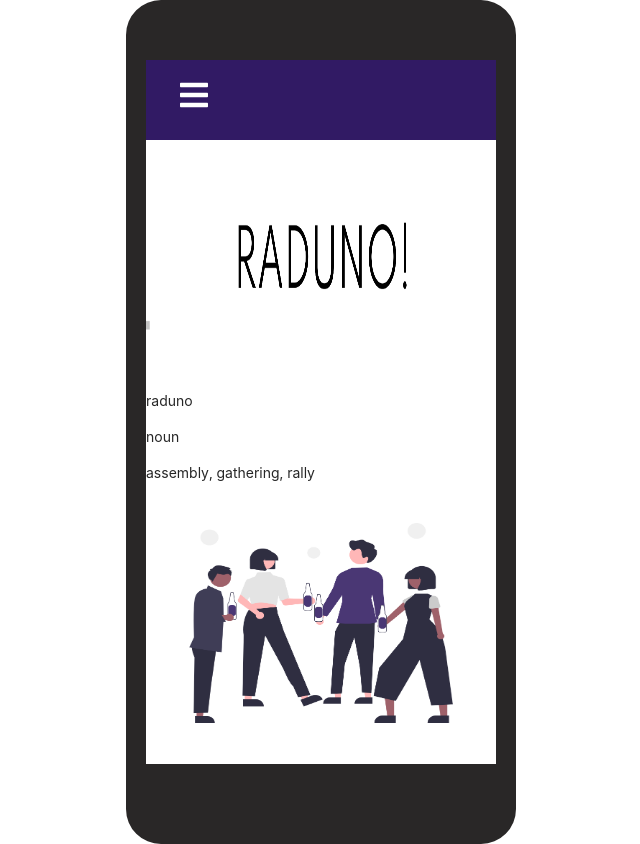
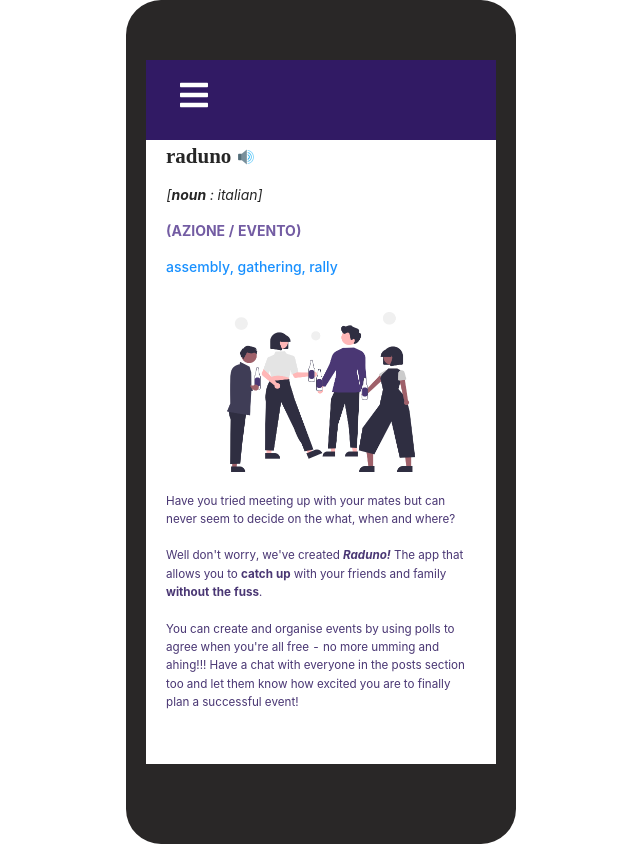
Before and after one commit to SchoolOfCode/final-project-front-end-hexcode, a React app: page /homepage in a window 1280 px wide. Shown: the whole page, without its empty margins (319-959 px from the left). Built offline with nearby package versions, Linux system fonts and the light colour scheme.

Commit message:
added content to the homepage and did some styling

```diff
--- a/src/pages/homePage.css
+++ b/src/pages/homePage.css
@@ -13,3 +13,48 @@ img.havingfun {
     height: 200px;
     width: 350px;
 }
+
+.definition {
+    margin-left: 20px;
+}
+
+.titleandSpeaker {
+    display: inline-flex;
+}
+
+.radunoTitle {
+    font-family: "Times New Roman", Times, serif;
+    font-weight: bold;
+}
+
+.speaker {
+    font-size: 20px;
+    margin-left: 5px;
+    margin-top: 5px;
+}
+
+.radunoNoun {
+    font-style: italic;
+}
+
+.italianDef {
+    color: #735ca3;
+    font-weight: bold;
+}
+
+.engDef {
+    color: #1890ff;
+    font-weight: 500;
+}
+
+img.havingfun {
+    width: 250px;
+    margin-left: 50px;
+}
+
+.aboutApp {
+    margin-left: 20px;
+    margin-right: 20px;
+    font-size: smaller;
+    color: #4a3774;
+}
--- a/src/pages/homePage.js
+++ b/src/pages/homePage.js
@@ -1,24 +1,57 @@
 import React from "react";
 import Navbar from "../components/Nabvar";
 import havingfun from "../images/havingfun.png";
-import radunoTitle from "../images/radunoTitle.png";
+import "./homePage.css";
+import { FcSpeaker } from "react-icons/fc";
+// import radunoTitle from "../images/radunoTitle.png";
 
 function HomePage(props) {
     const loggedInUserId = props.loggedInUserId; //coming from App/index.js
 
+    // const myStyle = {
+    //     color: "black",
+    //     fontFamily: "inherit",
+    // };
+
     return (
         <div>
             <Navbar loggedInUserId={loggedInUserId} />
+            {/* <img src={radunoTitle} alt="background" className="logo" /> */}
+            <div className="definition">
+                <div className="titleandSpeaker">
+                    <h2 className="radunoTitle">raduno</h2>
+                    <div className="speaker">
+                        <FcSpeaker />
+                    </div>
+                </div>
 
-            <img src={radunoTitle} alt="background" className="logo" />
-
-            <section>
-                <p>raduno</p>
-                <p>noun</p>
-                <p>assembly, gathering, rally</p>
-            </section>
-
+                <p className="radunoNoun">
+                    [<b>noun</b> : italian]{" "}
+                </p>
+                <p className="italianDef">(AZIONE / EVENTO)</p>
+                <p className="engDef">assembly, gathering, rally</p>
+            </div>
             <img src={havingfun} alt="background" className="havingfun" />
+            <div className="aboutTheApp">
+                <div className="aboutApp">
+                    Have you tried meeting up with your mates but can never seem
+                    to decide on the what, when and where?
+                    <br />
+                    <br />
+                    Well don't worry, we've created
+                    <b>
+                        <i> Raduno! </i>
+                    </b>
+                    The app that allows you to <b>catch up</b> with your friends
+                    and family <b>without the fuss</b>.
+                    <br />
+                    <br />
+                    You can create and organise events by using polls to agree
+                    when you're all free - no more umming and ahing!!! Have a
+                    chat with everyone in the posts section too and let them
+                    know how excited you are to finally plan a successful event!
+                </div>
+            </div>
         </div>
     );
 }
```
